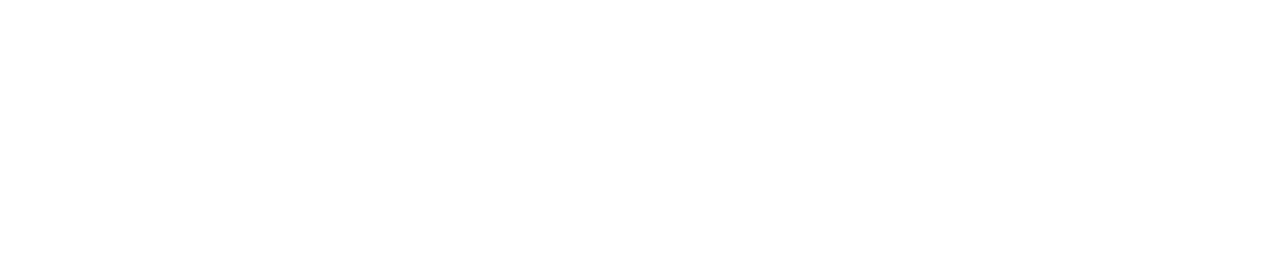
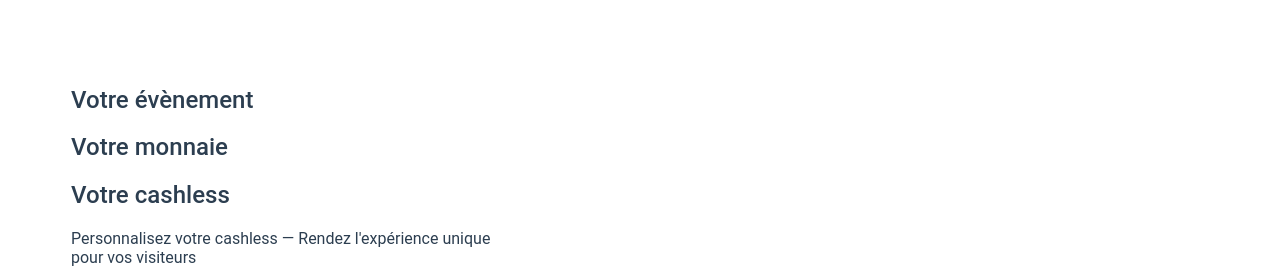
Before and after one commit to buckless/buckless.com, a Vue app: page / in a window 1280 px wide. Shown: the part 546-826 px from the top of the page. Before the commit the page ends 800 px from the top, so only its background shows below. Built offline with nearby package versions, Linux system fonts and the light colour scheme.

Commit message:
feat: your-event

```diff
--- a/index.html
+++ b/index.html
@@ -28,7 +28,7 @@
   </head>
   <body>
     <noscript>
-      This is your fallback content in case JavaScript fails to load.
+      Javascript est requis pour voir le contenu de cette page.
     </noscript>
     <div id="app"></div>
     <!-- Todo: only include in production -->
--- a/package.json
+++ b/package.json
@@ -11,6 +11,7 @@
     "lint": "eslint --ext .js,.vue src"
   },
   "dependencies": {
+    "prerender-spa-plugin": "^2.1.0",
     "vue": "^2.5.2",
     "vue-router": "^3.0.1"
   },
@@ -24,6 +25,7 @@
     "babel-preset-stage-2": "^6.24.1",
     "babel-register": "^6.26.0",
     "chalk": "^2.1.0",
+    "compression-webpack-plugin": "^1.1.6",
     "connect-history-api-fallback": "^1.4.0",
     "copy-webpack-plugin": "^4.1.1",
     "css-loader": "^0.28.7",
@@ -60,7 +62,8 @@
     "webpack-bundle-analyzer": "^2.9.0",
     "webpack-dev-middleware": "^1.12.0",
     "webpack-hot-middleware": "^2.19.1",
-    "webpack-merge": "^4.1.0"
+    "webpack-merge": "^4.1.0",
+    "webpack-visualizer-plugin": "^0.1.11"
   },
   "engines": {
     "node": ">= 4.0.0",
--- a/src/App.vue
+++ b/src/App.vue
@@ -2,19 +2,22 @@
   <div id="app">
     <b-header />
     <b-hero />
+    <b-yourevent />
   </div>
 </template>
 
 <script>
 import Header from '@/components/Header'
 import Hero from '@/components/Hero'
+import YourEvent from '@/components/YourEvent'
 
 export default {
   name: 'app',
 
   components: {
     'b-header': Header,
-    'b-hero': Hero
+    'b-hero': Hero,
+    'b-yourevent': YourEvent
   }
 }
 </script>
--- a/src/components/Hero.vue
+++ b/src/components/Hero.vue
@@ -12,7 +12,7 @@
         </div>
       </div>
       <div class="image md-7">
-        <img src="https://picsum.photos/3000/2000">
+        <img class="responsive-image" src="https://picsum.photos/3000/2000">
       </div>
     </div>
   </div>
@@ -24,7 +24,6 @@
 }
 
 .hero .cta h1 {
-  font-weight: 500;
   margin: 12px 0;
 }
 
@@ -54,7 +53,8 @@
 }
 
 .hero .cta button {
-  height: 100%;
+  /* Remove shadow height */
+  height: calc(100% - 3px);
   color: #fff;
   cursor: pointer;
   border: 0;
@@ -87,10 +87,6 @@
   margin-top: 16px;
 }
 
-.hero .image img {
-  width: 100%;
-}
-
 @media (min-width: 380px) {
   .hero .validate {
     display: inline;
--- /dev/null
+++ b/src/components/YourEvent.vue
@@ -0,0 +1,25 @@
+<template>
+  <div class="container your-event">
+    <div class="row">
+      <div class="md-5">
+        <h2>Votre évènement</h2>
+        <h2>Votre monnaie</h2>
+        <h2>Votre cashless</h2>
+        <p>Personnalisez votre cashless — Rendez l'expérience unique pour vos visiteurs</p>
+      </div>
+      <div class="md-7"></div>
+    </div>
+  </div>
+</template>
+
+<style>
+.your-event {
+  margin-top: 48px;
+}
+
+@media (min-width: 768px) {
+  .your-event {
+    margin-top: 64px;
+  }
+}
+</style>
--- a/src/main.css
+++ b/src/main.css
@@ -9,6 +9,22 @@
   font-family: 'Roboto', Helvetica, Arial, sans-serif;
   -webkit-font-smoothing: antialiased;
   -moz-osx-font-smoothing: grayscale;
+}
+
+noscript {
+  position: fixed;
+  left: 50%;
+  transform: translateX(-50%);
+  width: 100%;
+  max-width: 420px;
+  padding: 10px;
+  top: 10px;
+  background-color: #f39c12;
+  border: 1px solid #d35400;
+}
+
+h1, h2, h3 {
+  font-weight: 500;
 }
 
 .container {
@@ -57,6 +73,10 @@
   background-color: #14967c;
 }
 
+.responsive-image {
+  max-width: 100%;
+}
+
 @media (min-width: 768px) {
   .container {
       width: 750px;
```
Also changed, not shown: 2 other files (tests, documents, lock files or other folders).
